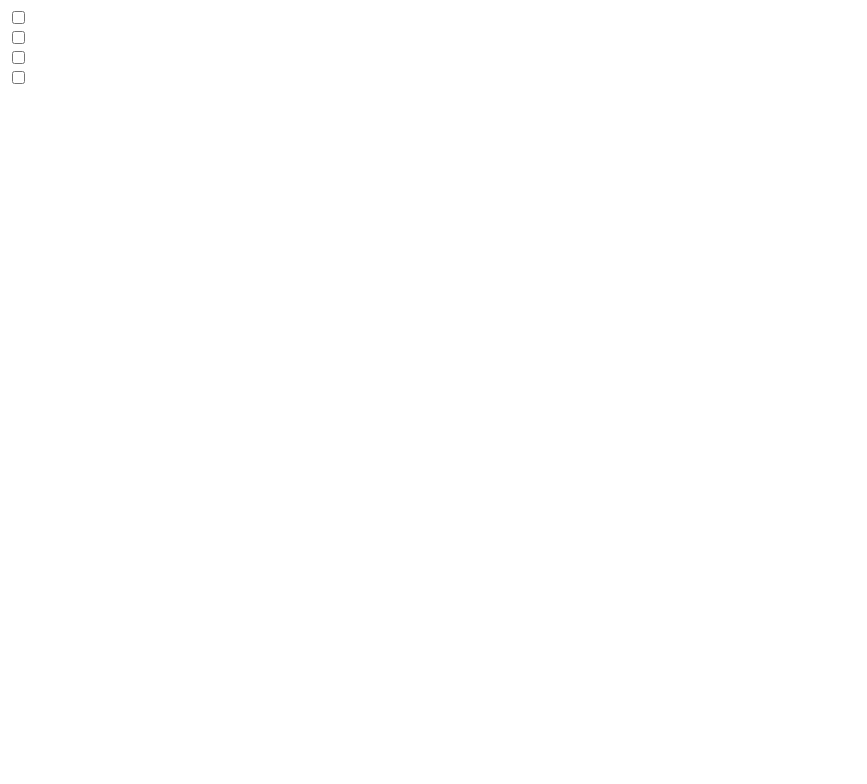
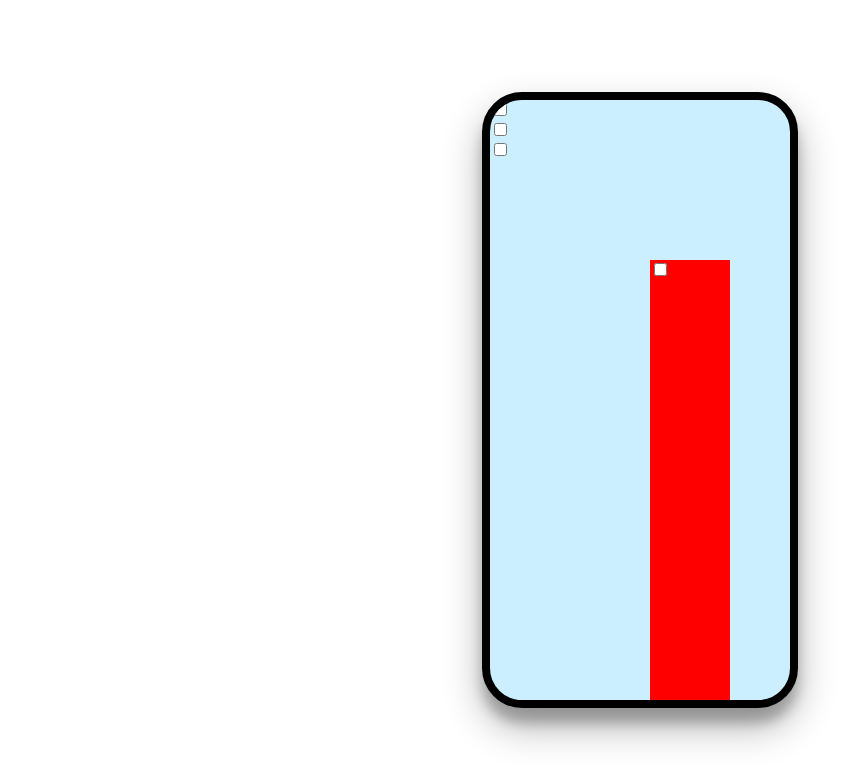
Before and after one commit to DIegoDevcode/Nut-Smash, a plain HTML site: page index.html in a window 1280 px wide. Shown: the whole page, without its empty margins (0-867 px from the left). Drawn offline with Linux system fonts and the light colour scheme.

Commit message:
Creando Jerarquia de archivos.

```diff
--- a/index.html
+++ b/index.html
@@ -4,7 +4,9 @@
     <meta charset="UTF-8">
     <meta name="viewport" content="width=device-width, initial-scale=1.0">
     <title>Document</title>
-</head>
+    <link rel="stylesheet" href="./css/styles.css">
+    <link rel="stylesheet" href="./css/layers.css">
+
 <body>
     <div class="phone">
         <div class="layer-1">
--- /dev/null
+++ b/sass/layers.scss
@@ -0,0 +1,9 @@
+@import url(./styles.scss);
+.layer-1{
+    background-color: red;
+    bottom: 0;
+    height: 440px;
+    position: absolute;
+    right: 60px;
+    width: 80px;
+}
--- /dev/null
+++ b/sass/styles.scss
@@ -0,0 +1,31 @@
+@import url(./layers.scss);
+
+:root {
+  --dark-brown: #a54a38;
+  --light-brown: #bf624c;
+  --dark-green: #51af5e;
+  --light-green: #51af5e;
+  --shadow: 0 19px 38px rgba(0, 0, 0, 0.3), 0 15px 12px rgba(0, 0, 0, 0.22);
+}
+
+body {
+  display: grid;
+  counter-reset: score;
+  height: 100vh;
+  margin: 0;
+  place-items: center;
+  width: 100%;
+}
+
+
+
+.phone {
+    background: #CCEFFF;
+    border: 8px solid black;
+    border-radius: 40px;
+    box-shadow: var(--shadow); /* After */
+    overflow: hidden; /* After */
+    height: 600px;
+    position: relative;
+    width: 300px;
+  }
```
Also changed, not shown: css/layers.css (added), css/styles.css (added), layers.css (added), styles.css (deleted), styles.scss (deleted), 2 other files.
